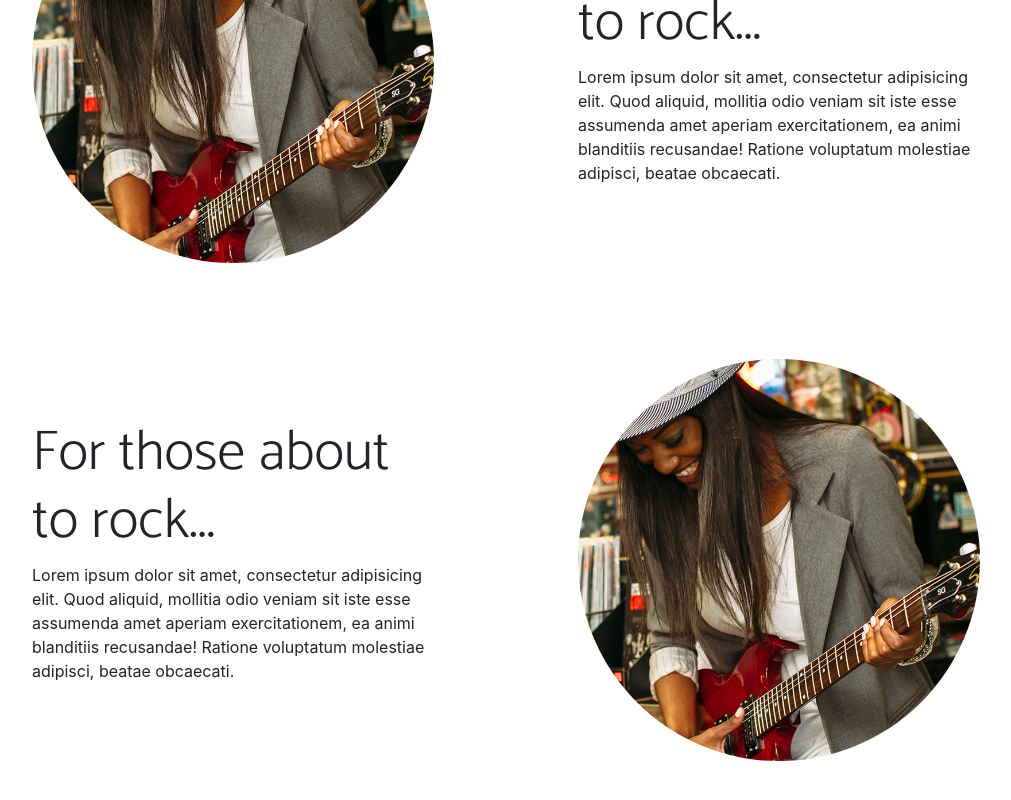
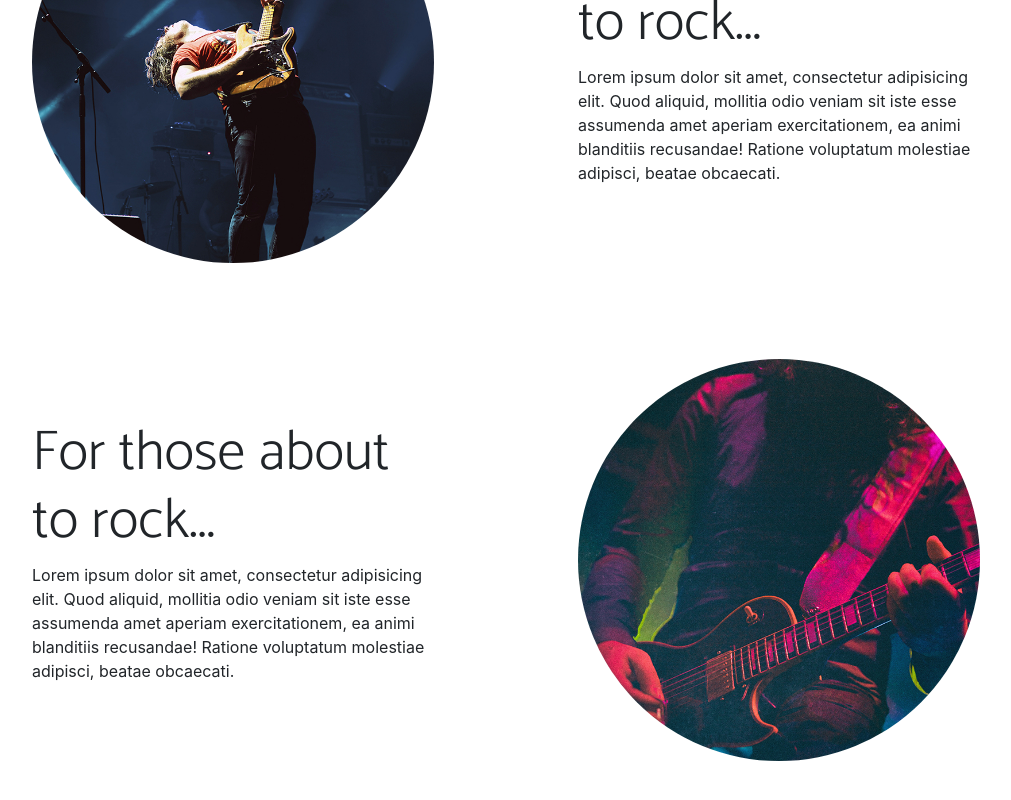
Before and after one commit to hieu1966hn/HDT-JSI04, a React (Create React App) app in the folder SS4/vd4/: page / in a window 1280 px wide. Shown: the part 1372-2172 px from the top of the page, without its empty margins (134-1145 px from the left). Built offline with nearby package versions, Linux system fonts and the light colour scheme.

Commit message:
done props

```diff
--- a/SS4/vd4/src/App.js
+++ b/SS4/vd4/src/App.js
@@ -9,10 +9,10 @@ function App() {
   return (
     <div className="_vd4">
       <Navbar />
-      <Header/>
-      <ContentSection reversed={true}/>
-      <ContentSection reversed={false}/>
-      <ContentSection reversed={true}/>
+      <Header />
+      <ContentSection reversed={true} img={"assets/img/01.jpg"} />
+      <ContentSection reversed={false} img={"assets/img/02.jpg"} />
+      <ContentSection reversed={true} img={"assets/img/03.jpg"} />
     </div>
   );
 }
--- a/SS4/vd4/src/components/ContentSection.jsx
+++ b/SS4/vd4/src/components/ContentSection.jsx
@@ -1,20 +1,31 @@
-function ContentSection(props){
-    return(
+function ContentSection(props) {
+  return (
     <section id="scroll">
       <div className="container px-5">
         <div className="row gx-5 align-items-center">
-            <div className={"col-lg-6" + (props.reversed ? " order-lg-2" :"")}>
-              <div className="p-5"><img className="img-fluid rounded-circle" src="assets/img/01.jpg" alt="..." /></div>
+          <div className={"col-lg-6" + (props.reversed ? " order-lg-2" : "")}>
+            <div className="p-5">
+              <img
+                className="img-fluid rounded-circle"
+                src={props.img}
+                alt="..."
+              />
             </div>
-            <div className={"col-lg-6" + (props.reversed?" order-lg-1":"")}>
+          </div>
+          <div className={"col-lg-6" + (props.reversed ? " order-lg-1" : "")}>
             <div className="p-5">
               <h2 className="display-4">For those about to rock...</h2>
-                <p>Lorem ipsum dolor sit amet, consectetur adipisicing elit. Quod aliquid, mollitia odio veniam sit iste esse assumenda amet aperiam exercitationem, ea animi blanditiis recusandae! Ratione voluptatum molestiae adipisci, beatae obcaecati.</p>
+              <p>
+                Lorem ipsum dolor sit amet, consectetur adipisicing elit. Quod
+                aliquid, mollitia odio veniam sit iste esse assumenda amet
+                aperiam exercitationem, ea animi blanditiis recusandae! Ratione
+                voluptatum molestiae adipisci, beatae obcaecati.
+              </p>
             </div>
           </div>
         </div>
       </div>
     </section>
-    )
+  );
 }
-export default ContentSection
+export default ContentSection;
```
Lines whose indentation alone changed are shown as unchanged.
